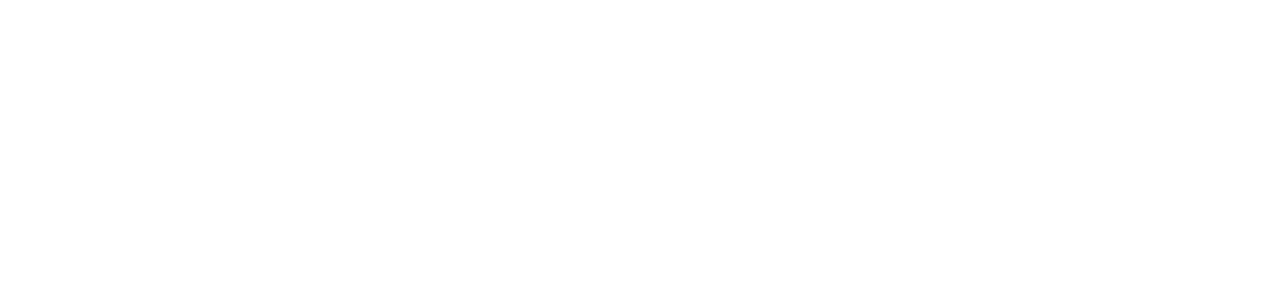
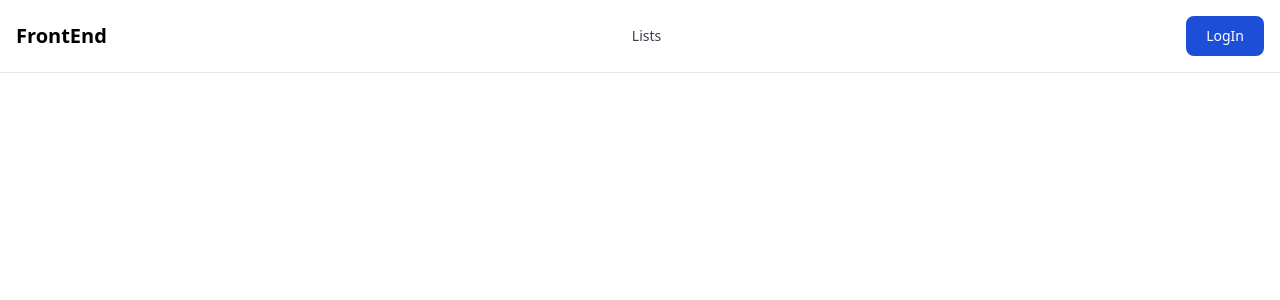
Before and after one commit to team-9-movies/front-end, a React (Create React App) app: page / in a window 1280 px wide. Shown: the top 300 px of the page. Built offline with nearby package versions, Linux system fonts and the light colour scheme.

Commit message:
added header

```diff
--- a/package.json
+++ b/package.json
@@ -34,5 +34,8 @@
       "last 1 firefox version",
       "last 1 safari version"
     ]
+  },
+  "devDependencies": {
+    "tailwindcss": "^3.1.8"
   }
 }
--- a/src/App.js
+++ b/src/App.js
@@ -1,7 +1,10 @@
+import Header from "./components/Header/Header";
+import "./index.css";
 
 function App() {
   return (
     <div>
+      <Header />
     </div>
   );
 }
--- /dev/null
+++ b/src/components/Header/Header.js
@@ -0,0 +1,32 @@
+import React from 'react'
+
+const Header = () => {
+  return (
+    <div>
+
+<nav className="bg-white px-2 sm:px-4 py-2.5 dark:bg-gray-900 fixed w-full z-20 top-0 left-0 border-b border-gray-200 dark:border-gray-600">
+  <div className="container flex flex-wrap justify-between items-center mx-auto">
+      <span className="self-center text-xl font-semibold whitespace-nowrap dark:text-white">FrontEnd</span>
+  <div className="flex md:order-2">
+      <button type="button" className="text-white bg-blue-700 hover:bg-blue-800 focus:ring-4 focus:outline-none focus:ring-blue-300 font-medium rounded-lg text-sm px-5 py-2.5 text-center mr-3 md:mr-0 dark:bg-blue-600 dark:hover:bg-blue-700 dark:focus:ring-blue-800">LogIn</button>
+      <button data-collapse-toggle="navbar-sticky" type="button" className="inline-flex items-center p-2 text-sm text-gray-500 rounded-lg md:hidden hover:bg-gray-100 focus:outline-none focus:ring-2 focus:ring-gray-200 dark:text-gray-400 dark:hover:bg-gray-700 dark:focus:ring-gray-600" aria-controls="navbar-sticky" aria-expanded="false">
+        <span className="sr-only">Open main menu</span>
+        <svg className="w-6 h-6" aria-hidden="true" fill="currentColor" viewBox="0 0 20 20" xmlns="http://www.w3.org/2000/svg"><path fill-rule="evenodd" d="M3 5a1 1 0 011-1h12a1 1 0 110 2H4a1 1 0 01-1-1zM3 10a1 1 0 011-1h12a1 1 0 110 2H4a1 1 0 01-1-1zM3 15a1 1 0 011-1h12a1 1 0 110 2H4a1 1 0 01-1-1z" clip-rule="evenodd"></path></svg>
+    </button>
+  </div>
+  <div className="hidden justify-between items-center w-full md:flex md:w-auto md:order-1" id="navbar-sticky">
+    <ul className="flex flex-col p-4 mt-4 bg-gray-50 rounded-lg border border-gray-100 md:flex-row md:space-x-8 md:mt-0 md:text-sm md:font-medium md:border-0 md:bg-white dark:bg-gray-800 md:dark:bg-gray-900 dark:border-gray-700">
+
+      <li>
+        <a href="#" className="block py-2 pr-4 pl-3 text-gray-700 rounded hover:bg-gray-100 md:hover:bg-transparent md:hover:text-blue-700 md:p-0 md:dark:hover:text-white dark:text-gray-400 dark:hover:bg-gray-700 dark:hover:text-white md:dark:hover:bg-transparent dark:border-gray-700">Lists</a>
+      </li>
+    </ul>
+  </div>
+  </div>
+</nav>
+
+    </div>
+  )
+}
+
+export default Header
--- /dev/null
+++ b/src/index.css
@@ -0,0 +1,7 @@
+@tailwind base;
+@tailwind components;
+@tailwind utilities;
+
+* {
+    scroll-behavior: smooth;
+}
--- /dev/null
+++ b/tailwind.config.js
@@ -0,0 +1,8 @@
+/** @type {import('tailwindcss').Config} */
+module.exports = {
+  content: ["./src/**/*.{html,js}"],
+  theme: {
+    extend: {},
+  },
+  plugins: [],
+}
```
Also changed, not shown: 2 other files (tests, documents, lock files or other folders).
